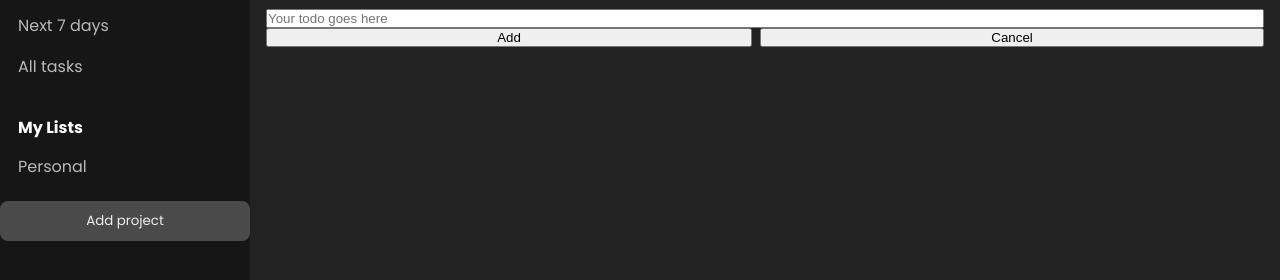
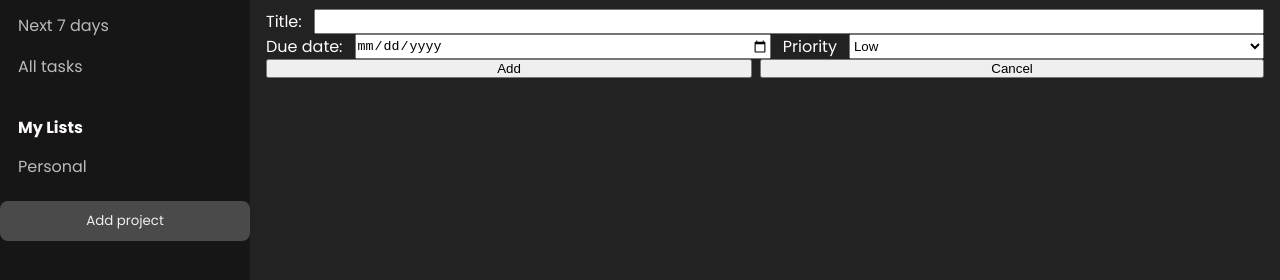
Before and after one commit to anasamer056/todo-app, a website built with webpack: page src/index.html in a window 1280 px wide. Both pictures are taken after a click on the button "Add task". Shown: the part 122-402 px from the top of the page. Built offline with nearby package versions, Linux system fonts and the light colour scheme.

Commit message:
Add date and priority to input form

```diff
--- a/src/presentation/components/todoInput/todoInput.html
+++ b/src/presentation/components/todoInput/todoInput.html
@@ -1,3 +1,16 @@
 <form class="todo-form form-invisible">
-    <input id="title" name="title" type="text" placeholder="Your todo goes here">
+    <div class="form-item">
+        <label for="title">Title: </label>
+        <input id="title" name="title" type="text">
+    </div>
+    <div class="form-item">
+        <label for="due-date">Due date:</label>
+        <input type="date" name="due-date" id="due-date">
+        <label for="priority">Priority</label>
+        <select name="priority" id="priority">
+            <option value="low">Low</option>
+            <option value="medium">Medium</option>
+            <option value="high">High</option>
+        </select>
+    </div>
 </form>
--- a/src/style.css
+++ b/src/style.css
@@ -93,6 +93,18 @@ html {
     align-items: center;
 }
 
+.form-item {
+    display: flex;
+    gap: 12px;
+    > input ,
+    > select {
+        flex: 1 1 100%;
+    }
+    > label {
+        white-space: nowrap;
+    }
+
+}
 
 
 .btn {
```
Also changed, not shown: dist/bundle.js.
